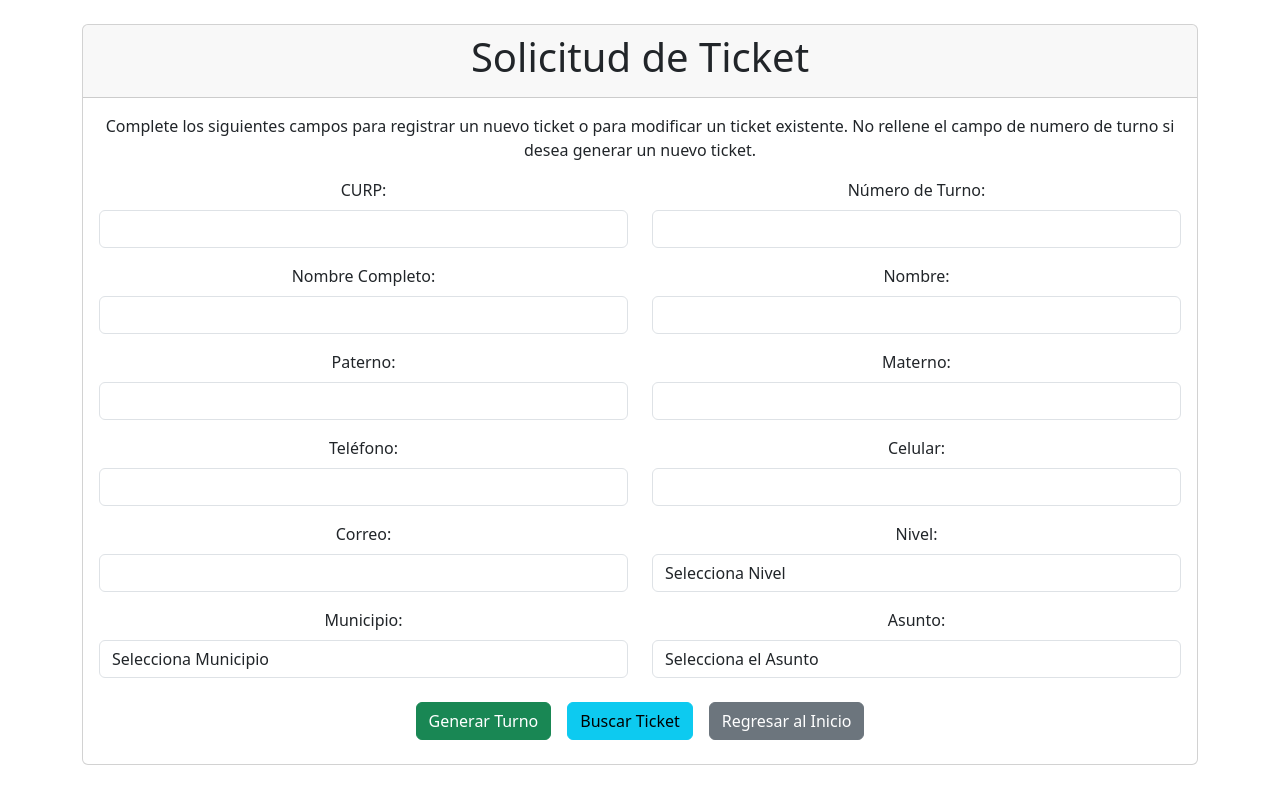
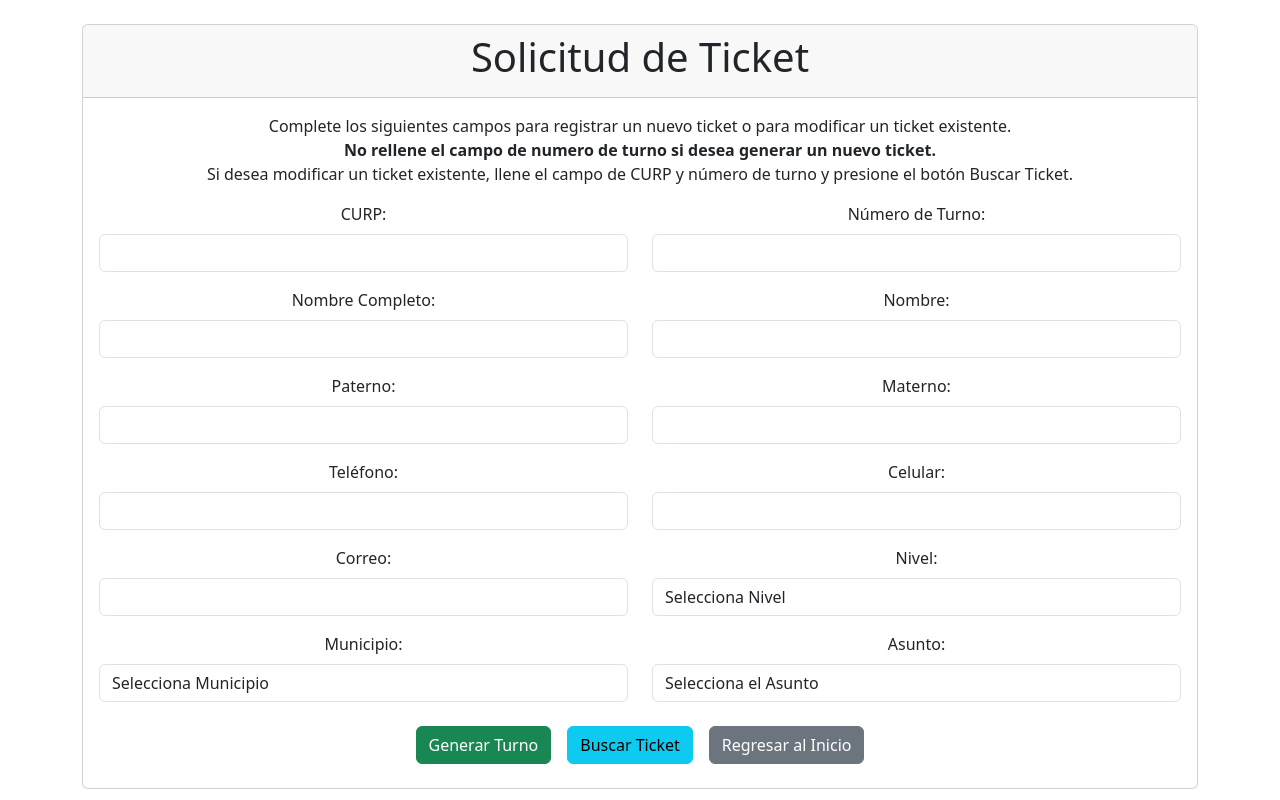
Before and after one commit to SofiaGC009/Ticket-de-turno, a React (Create React App) app: page /ticket-form in a window 1280 px wide. Built offline with nearby package versions, Linux system fonts and the light colour scheme.

Commit message:
Update TicketForm component with improved instructions and formatting

```diff
--- a/src/pages/TicketForm.js
+++ b/src/pages/TicketForm.js
@@ -303,9 +303,13 @@ const TicketForm = () => {
         </div>
         <div className="card-body">
           <p>
-            Complete los siguientes campos para registrar un nuevo ticket o
-            para modificar un ticket existente. No rellene el campo de numero de turno
-            si desea generar un nuevo ticket.
+            Complete los siguientes campos para registrar un nuevo
+            ticket o para modificar un ticket existente.<br/>
+            <b> No rellene el campo de numero de turno
+            si desea generar un nuevo ticket.</b> <br/>
+            Si desea modificar un ticket existente,
+            llene el campo de CURP y número de turno y presione el botón Buscar Ticket.
+
           </p>
           <div className="row">
             <div className="col-md-6 mb-3">
```
